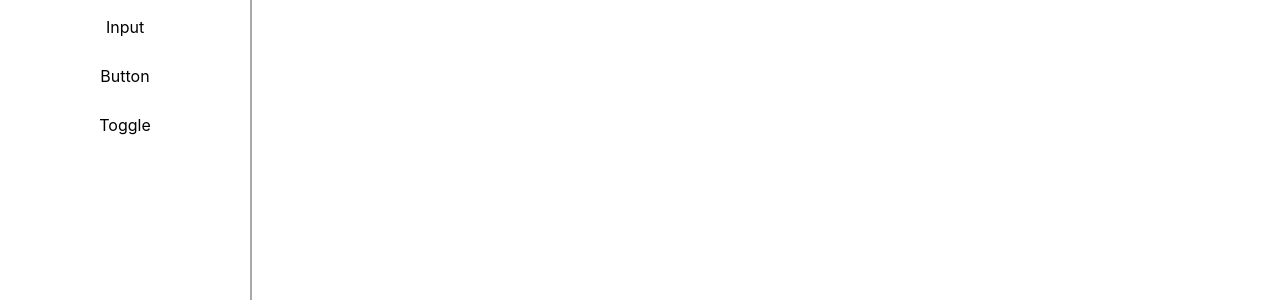
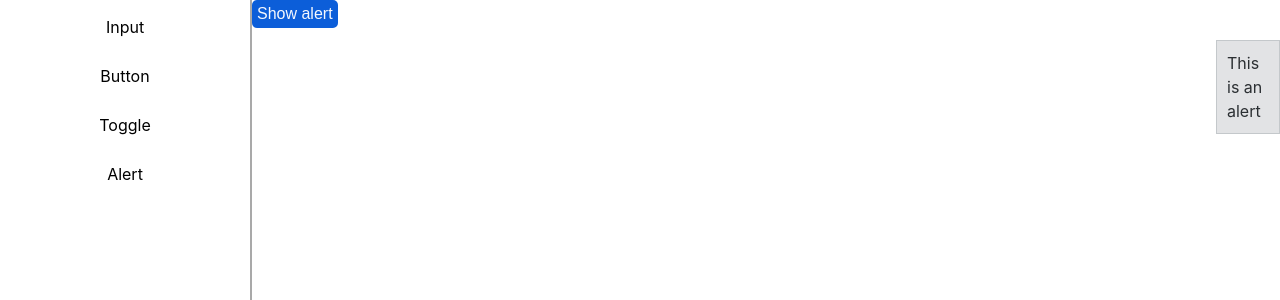
Before and after one commit to BastienVitour/react-v2, a React (Vite) app: page /alert in a window 1280 px wide. Before the commit this address had no page. Shown: the top 300 px of the page. Built offline with nearby package versions, Linux system fonts and the light colour scheme.

Commit message:
🚧 WIP Alerts

```diff
--- a/src/App.tsx
+++ b/src/App.tsx
@@ -4,6 +4,7 @@ import Navigation from './components/Navigation/Navigation';
 import InputPage from './pages/InputPage';
 import ButtonPage from './pages/ButtonPage';
 import TogglePage from './pages/TogglePage';
+import AlertPage from './pages/AlertPage';
 
 function App() {
   	return (
@@ -15,6 +16,7 @@ function App() {
             			<Route path="/input" element={<InputPage />} />
 						<Route path="/button" element={<ButtonPage />} />
 						<Route path="/toggle" element={<TogglePage />} />
+						<Route path="/alert" element={<AlertPage />} />
 					</Routes>
 				</main>
 			</div>
--- /dev/null
+++ b/src/components/Alert/Alert.tsx
@@ -0,0 +1,35 @@
+import AlertProps from "./alertProps";
+import "./alert.scss";
+
+const verticalAlignMapping = {
+    "top": "5%",
+    "middle": "50%",
+    "bottom": "95%"
+}
+
+const horizontalAlignMapping = {
+    "start": "5%",
+    "center": "50%",
+    "end": "95%"
+}
+
+export default function Alert({ ...props }: AlertProps) {
+
+    return(
+
+        <div
+            className={`alert alert-${props.variant ? props.variant : "primary"}`}
+            style={{ top: props.verticalAlign ? verticalAlignMapping[props.verticalAlign] : "95%", left: props.horizontalAlign ? horizontalAlignMapping[props.horizontalAlign] : "95%" }}
+        >
+            {
+                props.children
+                ?
+                props.children
+                :
+                props.text ? props.text : "Alert"
+            }
+        </div>
+
+    );
+
+}
--- /dev/null
+++ b/src/components/Alert/alert.scss
@@ -0,0 +1,43 @@
+.alert {
+    width: fit-content;
+    padding: 10px;
+    border-width: 1px;
+    border-style: solid;
+    position: absolute;
+}
+
+.alert-primary {
+    color: #052c65;
+    background-color: #cfe2ff;
+    border-color: #9ec5fe;
+}
+
+.alert-secondary {
+    color: #2b2f32;
+    background-color: #e2e3e5;
+    border-color: #c4c8cb;
+}
+
+.alert-danger {
+    color: #58151c;
+    background-color: #f8d7da;
+    border-color: #f1aeb5;
+}
+
+.alert-success {
+    color: #0a3622;
+    background-color: #d1e7dd;
+    border-color: #a3cfbb;
+}
+
+.alert-warning {
+    color: #664d03;
+    background-color: #fff3cd;
+    border-color: #ffe69c;
+}
+
+.alert-info {
+    color: #055160;
+    background-color: #cff4fc;
+    border-color: #9eeaf9;
+}
--- /dev/null
+++ b/src/components/Alert/alertProps.ts
@@ -0,0 +1,10 @@
+import { ReactNode } from "react";
+
+export default interface AlertProps {
+    text?: string;
+    variant?: "primary" | "secondary" | "danger" | "success" | "warning" | "info";
+    verticalAlign?: "top" | "middle" | "bottom";
+    horizontalAlign?: "start" | "center" | "end";
+    children?: string | ReactNode[];
+    autoClose?: boolean;
+}
--- /dev/null
+++ b/src/pages/AlertPage.tsx
@@ -0,0 +1,55 @@
+import Alert from "../components/Alert/Alert";
+import Button from "../components/Button/Button";
+
+interface AlertReducerAction {
+    type: string;
+    payload: any;
+}
+
+interface AlertReducerState {
+    text: string;
+    variant: string;
+    disabled: boolean;
+    size: string;
+}
+
+const initialState: AlertReducerState = {
+    text: "Button",
+    variant: "primary",
+    disabled: false,
+    size: "md"
+}
+
+function alertReducer(state: AlertReducerState, action: AlertReducerAction) {
+    switch(action.type) {
+        case "SET_ALERT_TEXT":
+            return {
+                ...state,
+                text: action.payload
+            };
+        case "SET_ALERT_VARIANT":
+            return {
+                ...state,
+                variant: action.payload
+            };
+        default:
+            throw new Error();
+    }
+}
+
+export default function AlertPage() {
+
+    return(
+
+        <>
+            <Button>
+                Show alert
+            </Button>
+            <Alert variant="secondary" verticalAlign="top" horizontalAlign="end">
+                This is an alert
+            </Alert>
+        </>
+
+    );
+
+}
--- a/src/utils/ComponentList.ts
+++ b/src/utils/ComponentList.ts
@@ -15,6 +15,10 @@ const componentList: ComponentLink[] = [
     {
         text: "Toggle",
         link: "/toggle"
+    },
+    {
+        text: "Alert",
+        link: "/alert"
     }
 ];
 
```
Also changed, not shown: 1 other file (tests, documents, lock files or other folders).
